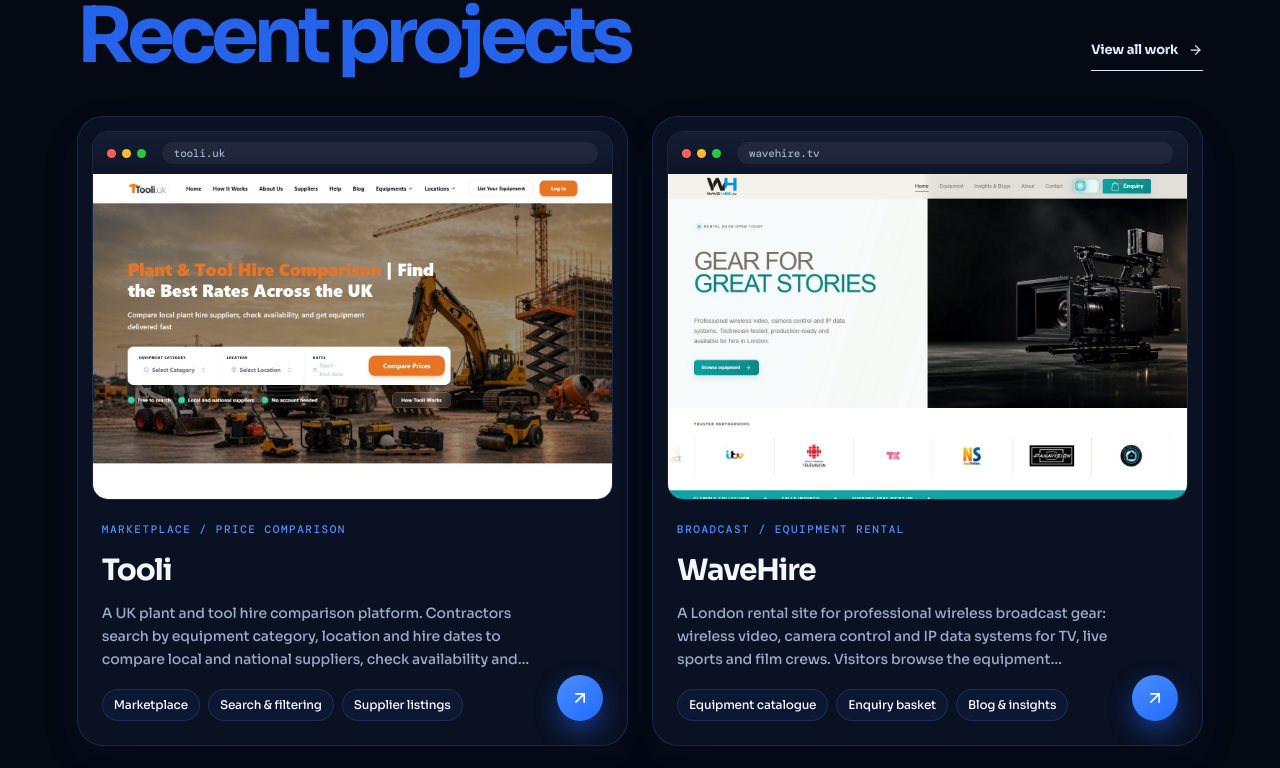
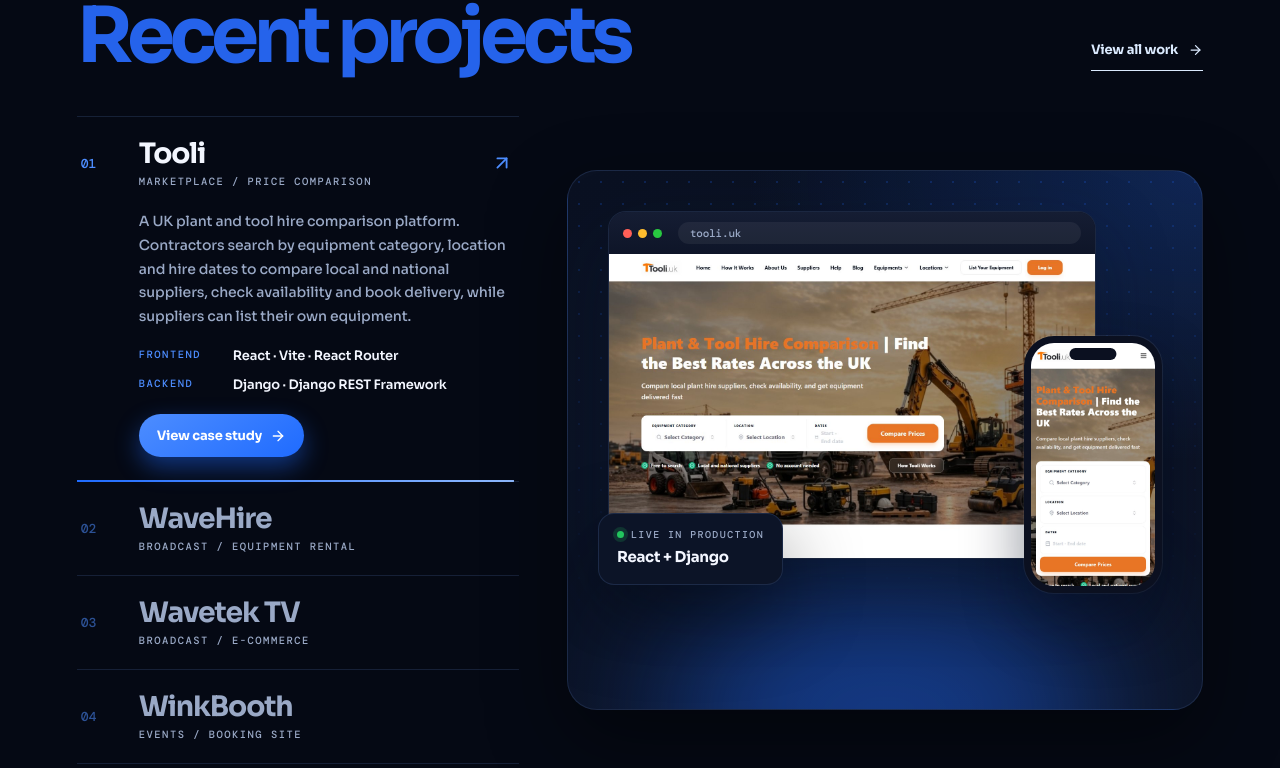
Before and after one commit to prodeveloperpy-hash/agancey, a React (Vite) app: page / in a window 1280 px wide. Shown: the part 2954-3722 px from the top of the page. Built offline with nearby package versions, Linux system fonts and the light colour scheme; a web font is replaced by a local one.

Commit message:
recent projects on home page

```diff
--- a/src/Home.tsx
+++ b/src/Home.tsx
@@ -1,7 +1,7 @@
-import { useEffect, useRef } from 'react'
-import type { CSSProperties } from 'react'
+import { useEffect, useRef, useState } from 'react'
+import type { CSSProperties, KeyboardEvent } from 'react'
 import { Link } from 'react-router-dom'
-import { motion } from 'motion/react'
+import { AnimatePresence, motion, useReducedMotion } from 'motion/react'
 import {
   ArrowRight, ArrowUpRight, Bot, BrainCircuit, ChevronLeft, ChevronRight, CircleCheck,
   CloudCog, Code2, Compass, Database, Rocket, Search, Layers3, LayoutDashboard, MonitorSmartphone, Palette, PenTool,
@@ -96,6 +96,101 @@
   { title:'SEO & Growth', text:'Search, ads and tracking', Icon:TrendingUp, slug:'seo-services' },
   { title:'Data & Dashboards', text:'Decisions in one view', Icon:LayoutDashboard, slug:'analytics-dashboards' },
 ]
+
+const SHOWCASE_INTERVAL = 7000
+const hostOf = (url:string) => url.replace(/^https?:\/\/(www\.)?/, '').replace(/\/$/, '')
+
+/** Tabbed project showcase: a numbered list on the left drives a device stage on the right. */
+function ProjectShowcase() {
+  const [active, setActive] = useState(0)
+  const [paused, setPaused] = useState(false)
+  const reduceMotion = useReducedMotion()
+  const project = projects[active]
+
+  useEffect(() => {
+    if (paused || reduceMotion) return
+    const timer = window.setTimeout(() => setActive(current => (current + 1) % projects.length), SHOWCASE_INTERVAL)
+    return () => window.clearTimeout(timer)
+  }, [active, paused, reduceMotion])
+
+  const onKeyDown = (e:KeyboardEvent) => {
+    if (e.key !== 'ArrowDown' && e.key !== 'ArrowUp') return
+    e.preventDefault()
+    const next = (active + (e.key === 'ArrowDown' ? 1 : -1) + projects.length) % projects.length
+    setActive(next)
+    document.getElementById(`showcase-tab-${next}`)?.focus()
+  }
+
+  return (
+    <div className="showcase reveal" onMouseEnter={() => setPaused(true)} onMouseLeave={() => setPaused(false)} onFocus={() => setPaused(true)} onBlur={() => setPaused(false)}>
+      <div className="showcase-list" role="tablist" aria-label="Projects" aria-orientation="vertical" onKeyDown={onKeyDown}>
+        {projects.map((item, index) => {
+          const selected = index === active
+          return (
+            <div className={`showcase-item${selected ? ' is-active' : ''}`} key={item.slug}>
+              <button
+                type="button"
+                role="tab"
+                id={`showcase-tab-${index}`}
+                aria-selected={selected}
+                aria-controls="showcase-stage"
+                tabIndex={selected ? 0 : -1}
+                onClick={() => setActive(index)}
+              >
+                <span className="showcase-no">{String(index + 1).padStart(2, '0')}</span>
+                <span className="showcase-title"><strong>{item.name}</strong><small>{item.category}</small></span>
+                <ArrowUpRight className="showcase-chevron" />
+              </button>
+              {selected && (
+                <div className="showcase-detail">
+                  <p>{item.overview}</p>
+                  <dl>
+                    <div><dt>Frontend</dt><dd>{item.stack.frontend.slice(0, 3).join(' · ')}</dd></div>
+                    <div><dt>Backend</dt><dd>{item.stack.backend.slice(1, 3).join(' · ')}</dd></div>
+                  </dl>
+                  <Link className="showcase-cta" to={`/work/${item.slug}`}>View case study <ArrowRight /></Link>
+                </div>
+              )}
+              <span className="showcase-progress" aria-hidden="true">
+                {selected && <i key={`${active}-${paused}`} style={{ animationDuration:`${SHOWCASE_INTERVAL}ms`, animationPlayState:paused || reduceMotion ? 'paused' : 'running' }} />}
+              </span>
+            </div>
+          )
+        })}
+      </div>
+
+      <Link className="showcase-stage" id="showcase-stage" role="tabpanel" aria-labelledby={`showcase-tab-${active}`} to={`/work/${project.slug}`}>
+        <span className="showcase-glow" aria-hidden="true" />
+        <AnimatePresence mode="wait">
+          <motion.div
+            className="showcase-devices"
+            key={project.slug}
+            initial={reduceMotion ? false : { opacity:0, y:24, scale:.98 }}
+            animate={{ opacity:1, y:0, scale:1 }}
+            exit={reduceMotion ? undefined : { opacity:0, y:-16, scale:.98 }}
+            transition={{ duration:.55, ease:[0.16, 1, 0.3, 1] }}
+          >
+            <div className="showcase-browser">
+              <div className="project-shot-bar" aria-hidden="true"><i /><i /><i /><span>{hostOf(project.url)}</span></div>
+              <img src={project.screenshot} alt={`${project.name} website on desktop`} />
+            </div>
+            {project.mobileShot && (
+              <div className="showcase-phone">
+                <span className="showcase-phone-notch" aria-hidden="true" />
+                <img src={project.mobileShot} alt={`${project.name} website on mobile`} />
+              </div>
+            )}
+            <div className="showcase-badge">
+              <span><i />Live in production</span>
+              <strong>{project.stack.frontend[0]} + {project.stack.backend[1]}</strong>
+            </div>
+          </motion.div>
+        </AnimatePresence>
+        <span className="showcase-open">Open case study <ArrowUpRight /></span>
+      </Link>
+    </div>
+  )
+}
 
 function CursorGlow() {
   useEffect(() => {
@@ -254,24 +349,7 @@
           </div>
           <Link className="services-contact-link" to="/work">View all work <ArrowRight /></Link>
         </div>
-        <AnimatedGroup className="home-work-grid" itemClassName="home-work-item">
-          {projects.map(({ slug, name, category, overview, url, screenshot, tags }) => (
-            <Link className="home-work-card" to={`/work/${slug}`} key={name} aria-label={`${name} case study`}>
-              <Spotlight size={320} />
-              <div className="home-work-shot">
-                <div className="project-shot-bar" aria-hidden="true"><i /><i /><i /><span>{url.replace(/^https?:\/\/(www\.)?/, '').replace(/\/$/, '')}</span></div>
-                <img src={screenshot} alt={`${name} website homepage`} loading="lazy" />
-              </div>
-              <div className="home-work-info">
-                <small>{category}</small>
-                <h3>{name}</h3>
-                <p>{overview}</p>
-                {tags && <ul>{tags.slice(0,3).map(tag => <li key={tag}>{tag}</li>)}</ul>}
-              </div>
-              <span className="home-work-arrow" aria-hidden="true"><ArrowUpRight /></span>
-            </Link>
-          ))}
-        </AnimatedGroup>
+        <ProjectShowcase />
       </section>
 
       <section className="impact">
--- a/src/theme.css
+++ b/src/theme.css
@@ -590,38 +590,77 @@
   .service-hero-artwork img { max-height:340px; }
 }
 
-/* ---------- Home: selected work ---------- */
+/* ---------- Home: project showcase ---------- */
 .home-work { padding:140px 6vw; color:var(--bz-text); background:var(--bz-bg); }
-.home-work-grid { display:grid; grid-template-columns:repeat(2,minmax(0,1fr)); gap:24px; }
-.home-work-item { min-width:0; }
-.home-work-card { position:relative; isolation:isolate; display:flex; flex-direction:column; height:100%; padding:14px; overflow:hidden; border:1px solid var(--bz-border); border-radius:26px; color:inherit; text-decoration:none; background:var(--bz-surface); backdrop-filter:blur(14px); box-shadow:0 14px 40px rgba(20,50,120,.08); transition:transform .4s cubic-bezier(.16,1,.3,1),border-color .35s,box-shadow .35s; }
-.home-work-card:hover { transform:translateY(-6px); border-color:rgba(31,107,255,.45); box-shadow:0 30px 70px rgba(31,107,255,.2); }
-.home-work-card:focus-visible { outline:2px solid var(--bz-blue); outline-offset:4px; }
-.home-work-shot { overflow:hidden; border-radius:16px; border:1px solid var(--bz-border); background:#0b1020; }
-.home-work-shot img { display:block; width:100%; aspect-ratio:16/10; object-fit:cover; object-position:top; transition:transform 1s cubic-bezier(.16,1,.3,1); }
-.home-work-card:hover .home-work-shot img { transform:scale(1.05); }
-.home-work-info { display:flex; flex:1; flex-direction:column; padding:22px 64px 10px 10px; }
-.home-work-info small { color:var(--bz-blue-2); font:500 11px "DM Mono",monospace; letter-spacing:.14em; }
-.home-work-info h3 { margin:10px 0 8px; font-size:clamp(24px,2.3vw,32px); letter-spacing:-.04em; }
-.home-work-info p { display:-webkit-box; margin:0; overflow:hidden; color:var(--bz-muted); font-size:14px; line-height:1.65; -webkit-line-clamp:3; -webkit-box-orient:vertical; }
-.home-work-info ul { display:flex; flex-wrap:wrap; gap:8px; margin:auto 0 0; padding:18px 0 0; list-style:none; }
-.home-work-info li { padding:5px 11px; border-radius:999px; border:1px solid var(--bz-border); background:rgba(31,107,255,.08); font-size:12px; font-weight:500; }
-.home-work-arrow { position:absolute; right:24px; bottom:24px; display:grid; place-items:center; width:46px; height:46px; border-radius:50%; color:#fff; background:linear-gradient(145deg,var(--bz-blue-2),var(--bz-blue)); box-shadow:0 10px 24px var(--bz-glow); transition:transform .3s ease; }
-.home-work-arrow svg { width:20px; height:20px; }
-.home-work-card:hover .home-work-arrow { transform:rotate(45deg) scale(1.08); }
+.showcase { display:grid; grid-template-columns:minmax(0,.82fr) minmax(0,1.18fr); gap:48px; align-items:center; }
+.showcase-list { display:flex; flex-direction:column; border-top:1px solid var(--bz-border); }
+.showcase-item { position:relative; border-bottom:1px solid var(--bz-border); }
+.showcase-item>button { display:grid; grid-template-columns:44px minmax(0,1fr) 24px; align-items:center; gap:14px; width:100%; padding:22px 4px; border:0; color:var(--bz-muted); background:none; font:inherit; text-align:left; cursor:pointer; transition:color .3s; }
+.showcase-item>button:hover,.showcase-item.is-active>button { color:var(--bz-text); }
+.showcase-item>button:focus-visible { outline:2px solid var(--bz-blue); outline-offset:2px; border-radius:10px; }
+.showcase-no { font:500 13px "DM Mono",monospace; color:var(--bz-blue-2); opacity:.55; transition:opacity .3s; }
+.showcase-item.is-active .showcase-no { opacity:1; }
+.showcase-title { display:flex; flex-direction:column; gap:5px; min-width:0; }
+.showcase-title strong { font-size:clamp(22px,2.2vw,32px); line-height:1.1; letter-spacing:-.04em; transition:transform .35s cubic-bezier(.16,1,.3,1); }
+.showcase-item>button:hover .showcase-title strong { transform:translateX(6px); }
+.showcase-title small { font:500 10.5px "DM Mono",monospace; letter-spacing:.14em; color:var(--bz-muted); }
+.showcase-chevron { width:22px; height:22px; opacity:0; transform:translate(-6px,6px); transition:opacity .3s,transform .3s; }
+.showcase-item.is-active .showcase-chevron,.showcase-item>button:hover .showcase-chevron { opacity:1; transform:none; color:var(--bz-blue-2); }
+.showcase-detail { padding:0 4px 24px 62px; animation:showcase-in .5s cubic-bezier(.16,1,.3,1); }
+@keyframes showcase-in { from { opacity:0; transform:translateY(-6px); } }
+.showcase-detail p { margin:0 0 16px; color:var(--bz-muted); font-size:14px; line-height:1.7; }
+.showcase-detail dl { display:grid; gap:8px; margin:0 0 18px; }
+.showcase-detail dl div { display:grid; grid-template-columns:84px minmax(0,1fr); gap:10px; font-size:13px; }
+.showcase-detail dt { color:var(--bz-blue-2); font:500 10.5px/1.9 "DM Mono",monospace; letter-spacing:.14em; text-transform:uppercase; }
+.showcase-detail dd { margin:0; color:var(--bz-text); font-weight:600; }
+.showcase-cta { display:inline-flex; align-items:center; gap:8px; padding:11px 18px; border-radius:999px; color:#fff; background:linear-gradient(145deg,var(--bz-blue-2),var(--bz-blue)); box-shadow:0 10px 24px var(--bz-glow); font-size:13px; font-weight:700; text-decoration:none; }
+.showcase-cta svg { width:16px; height:16px; transition:transform .25s; }
+.showcase-cta:hover svg { transform:translateX(4px); }
+.showcase-progress { position:absolute; left:0; right:0; bottom:-1px; height:2px; overflow:hidden; }
+.showcase-progress i { display:block; height:100%; background:linear-gradient(90deg,var(--bz-blue),var(--bz-blue-3)); transform-origin:0 50%; animation:showcase-progress linear forwards; }
+@keyframes showcase-progress { from { transform:scaleX(0); } to { transform:scaleX(1); } }
+
+.showcase-stage { position:relative; isolation:isolate; display:block; min-height:540px; padding:40px 40px 56px; overflow:hidden; border:1px solid var(--bz-border); border-radius:30px; color:inherit; text-decoration:none; background:radial-gradient(120% 90% at 100% 0%,color-mix(in srgb,var(--bz-blue) 22%,transparent),transparent 60%),linear-gradient(160deg,var(--bz-bg-2),var(--bz-surface-strong)); box-shadow:var(--bz-shadow); }
+.showcase-stage::before { content:""; position:absolute; inset:0; z-index:-1; background-image:radial-gradient(color-mix(in srgb,var(--bz-blue) 22%,transparent) 1px,transparent 1px); background-size:22px 22px; mask-image:linear-gradient(180deg,#000,transparent 85%); }
+.showcase-stage:focus-visible { outline:2px solid var(--bz-blue); outline-offset:4px; }
+.showcase-glow { position:absolute; left:50%; bottom:-120px; z-index:-1; width:70%; height:240px; border-radius:50%; background:var(--bz-glow); filter:blur(70px); transform:translateX(-50%); }
+.showcase-devices { position:relative; }
+.showcase-browser { overflow:hidden; width:88%; border:1px solid var(--bz-border); border-radius:18px; background:#0b1020; box-shadow:0 30px 70px rgba(10,22,48,.35); transition:transform .8s cubic-bezier(.16,1,.3,1); }
+.showcase-browser img { display:block; width:100%; aspect-ratio:16/10; object-fit:cover; object-position:top; }
+.showcase-phone { position:absolute; right:0; bottom:-34px; width:25%; padding:7px; border-radius:30px; background:#0b1020; box-shadow:0 30px 60px rgba(5,12,32,.45),0 0 0 1px rgba(255,255,255,.08); transition:transform .8s cubic-bezier(.16,1,.3,1); }
+.showcase-phone img { display:block; width:100%; aspect-ratio:390/760; object-fit:cover; object-position:top; border-radius:23px; }
+.showcase-phone-notch { position:absolute; top:12px; left:50%; z-index:1; width:34%; height:12px; border-radius:999px; background:#0b1020; transform:translateX(-50%); }
+.showcase-badge { position:absolute; left:-10px; bottom:-26px; display:flex; flex-direction:column; gap:4px; padding:14px 18px; border:1px solid var(--bz-border); border-radius:16px; background:var(--bz-surface-strong); box-shadow:var(--bz-shadow); }
+.showcase-badge span { display:inline-flex; align-items:center; gap:7px; color:var(--bz-muted); font:500 10px "DM Mono",monospace; letter-spacing:.14em; text-transform:uppercase; }
+.showcase-badge i { width:7px; height:7px; border-radius:50%; background:#22c55e; box-shadow:0 0 0 4px rgba(34,197,94,.18); }
+.showcase-badge strong { color:var(--bz-text); font-size:15px; letter-spacing:-.02em; }
+.showcase-open { position:absolute; top:18px; right:18px; z-index:2; display:inline-flex; align-items:center; gap:6px; padding:8px 14px; border-radius:999px; color:#fff; background:rgba(8,16,36,.72); backdrop-filter:blur(8px); font-size:12px; font-weight:700; opacity:0; transform:translateY(-6px); transition:opacity .3s,transform .3s; }
+.showcase-open svg { width:15px; height:15px; }
+.showcase-stage:hover .showcase-open,.showcase-stage:focus-visible .showcase-open { opacity:1; transform:none; }
+.showcase-stage:hover .showcase-browser { transform:translateY(-6px) rotate(-.6deg); }
+.showcase-stage:hover .showcase-phone { transform:translateY(-14px) rotate(1.5deg); }
+@media(max-width:1100px) {
+  .showcase { grid-template-columns:1fr; gap:36px; }
+  .showcase-stage { order:-1; min-height:0; }
+}
 @media(max-width:900px) {
   .home-work { padding:90px 20px; }
-  .home-work-grid { grid-template-columns:1fr; }
 }
 @media(max-width:560px) {
   .home-work { padding:75px 16px; }
-  .home-work-grid { gap:16px; }
-  .home-work-card { padding:10px; border-radius:20px; }
-  .home-work-info { padding:18px 56px 8px 8px; }
-  .home-work-arrow { right:18px; bottom:18px; width:40px; height:40px; }
+  .showcase-stage { padding:22px 18px 40px; border-radius:22px; }
+  .showcase-browser { width:92%; border-radius:12px; }
+  .showcase-phone { width:30%; bottom:-20px; padding:5px; border-radius:20px; }
+  .showcase-phone img { border-radius:16px; }
+  .showcase-badge { left:0; bottom:-24px; padding:10px 12px; }
+  .showcase-badge strong { font-size:13px; }
+  .showcase-detail { padding-left:4px; }
+  .showcase-item>button { grid-template-columns:34px minmax(0,1fr) 20px; gap:10px; padding:18px 2px; }
 }
 @media(prefers-reduced-motion:reduce) {
-  .home-work-card,.home-work-card:hover,.home-work-shot img,.home-work-card:hover .home-work-shot img,.home-work-arrow { transform:none; transition:none; }
+  .showcase-detail { animation:none; }
+  .showcase-browser,.showcase-phone,.showcase-title strong { transition:none; }
+  .showcase-stage:hover .showcase-browser,.showcase-stage:hover .showcase-phone { transform:none; }
 }
 
 /* ---------- Work cards: case study links ---------- */
```
